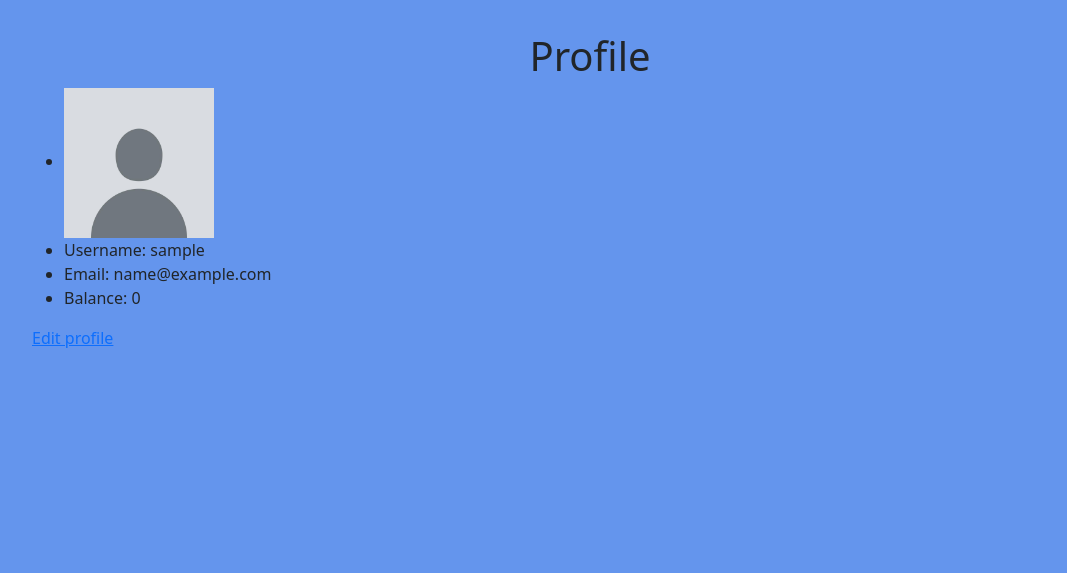
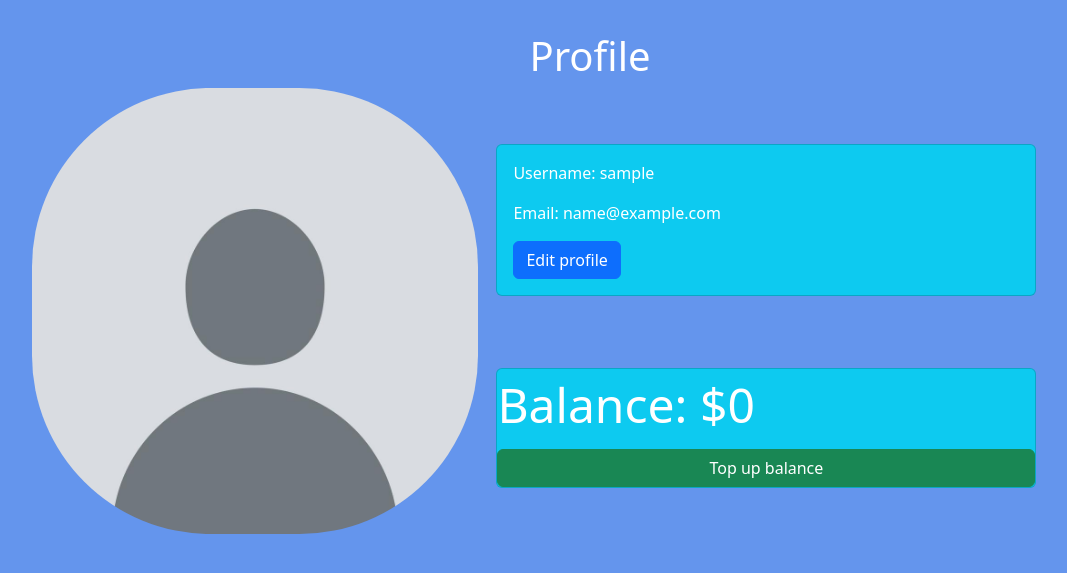
Before and after one commit to Nechitosik228/Django_Final_Project, a Django app: page /accounts/profile/ in a window 1280 px wide. Shown: the part 184-757 px from the top of the page, without its empty margins (50-1117 px from the left). Run offline with Django 5.2, Linux system fonts and the light colour scheme; the visitor is signed in with stand-in values (Sample User, id 1).

Commit message:
change profile page

```diff
--- a/zentour/accounts/templates/accounts/profile.html
+++ b/zentour/accounts/templates/accounts/profile.html
@@ -2,20 +2,47 @@
 
 {% block title %}Profile{% endblock %}
 
+{% block style %}
+    <style type="text/css">
+        img {
+            float: left;
+            width: 40%;
+            border-radius: 40%;
+        }
+
+        .card {
+            float: right;
+            width: 50%;
+            height: auto;
+            margin-top: 5%;
+            margin-right: 10%;
+        }
+
+        .white {
+            color: white;
+        }
+
+        .big {
+            font-size: 300%;
+        }
+    </style>
+{% endblock %}
+
 {% block content %}
     <div style="text-align: center;">
-        <h1>Profile</h1>
+        <h1 class="white">Profile</h1>
+    </div>
+    <img src="{{ profile.avatar.url }}" alt="avatar" width="150">
+    <div class="card text-bg-info mb-3" style="max-width: 540px;">
+        <div class="card-body">
+            <p class="white">Username: {{ request.user.username }}</p>
+            <p class="white">Email: {{ request.user.email }}</p>
+            <a href="{% url 'accounts:edit_profile' %}" class="btn btn-primary">Edit profile</a>
+        </div>
+    </div>
+    <div class="card text-bg-info mb-3" style="max-width: 540px;">
+        <p class="card-title white big">Balance: ${{ profile.balance.amount }}</p>
+        <a href="#" class="btn btn-success">Top up balance</a>
     </div>
 
-    <ul>
-    <li>
-
-        <img src="{{ profile.avatar.url }}" alt="avatar" width="150">
-    </li>
-    <li>Username: {{ request.user.username }}</li>
-    <li>Email: {{ request.user.email }}</li>
-    <li>Balance: {{ profile.balance.amount }}</li>
-</ul>
-
-    <a href="{% url 'accounts:edit_profile' %}">Edit profile</a>
 {% endblock %}
```
